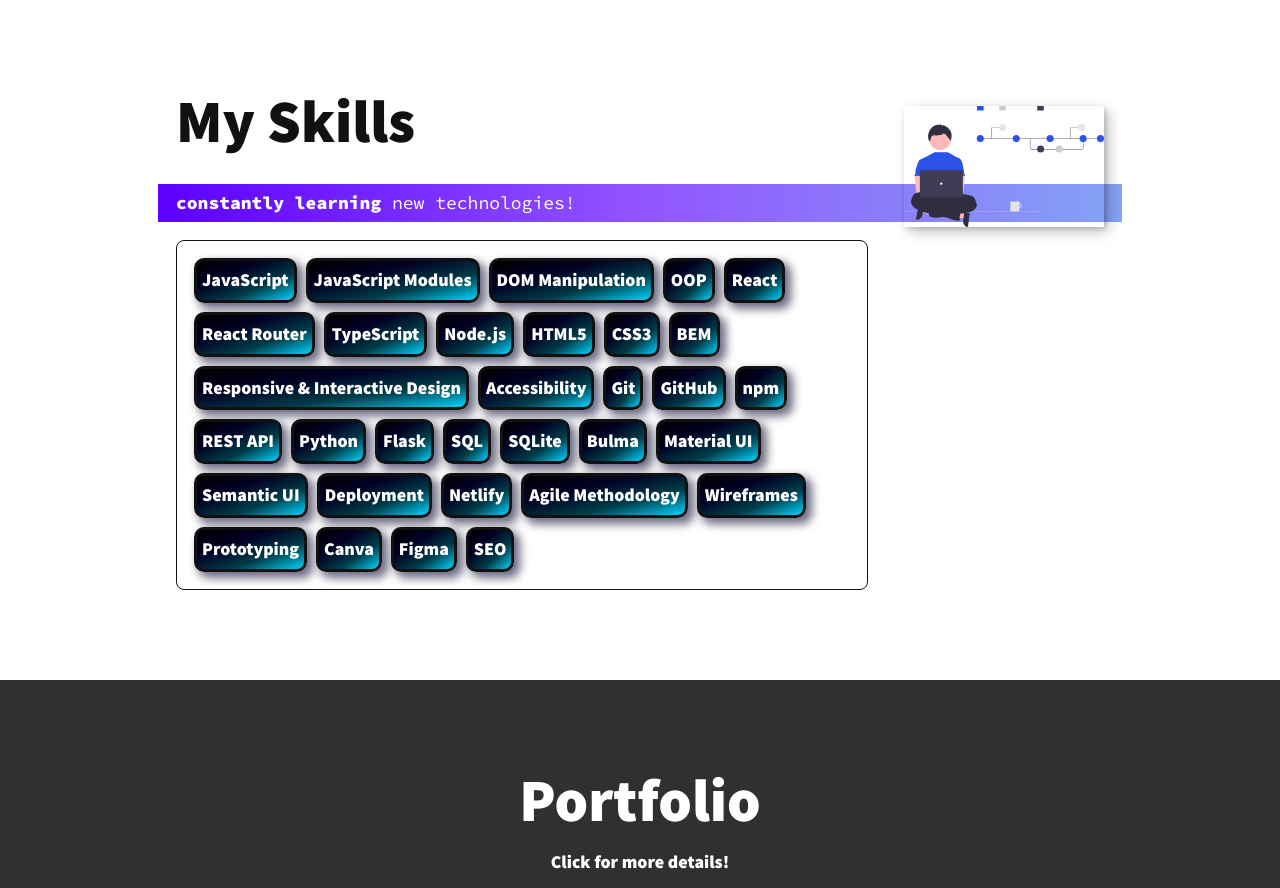
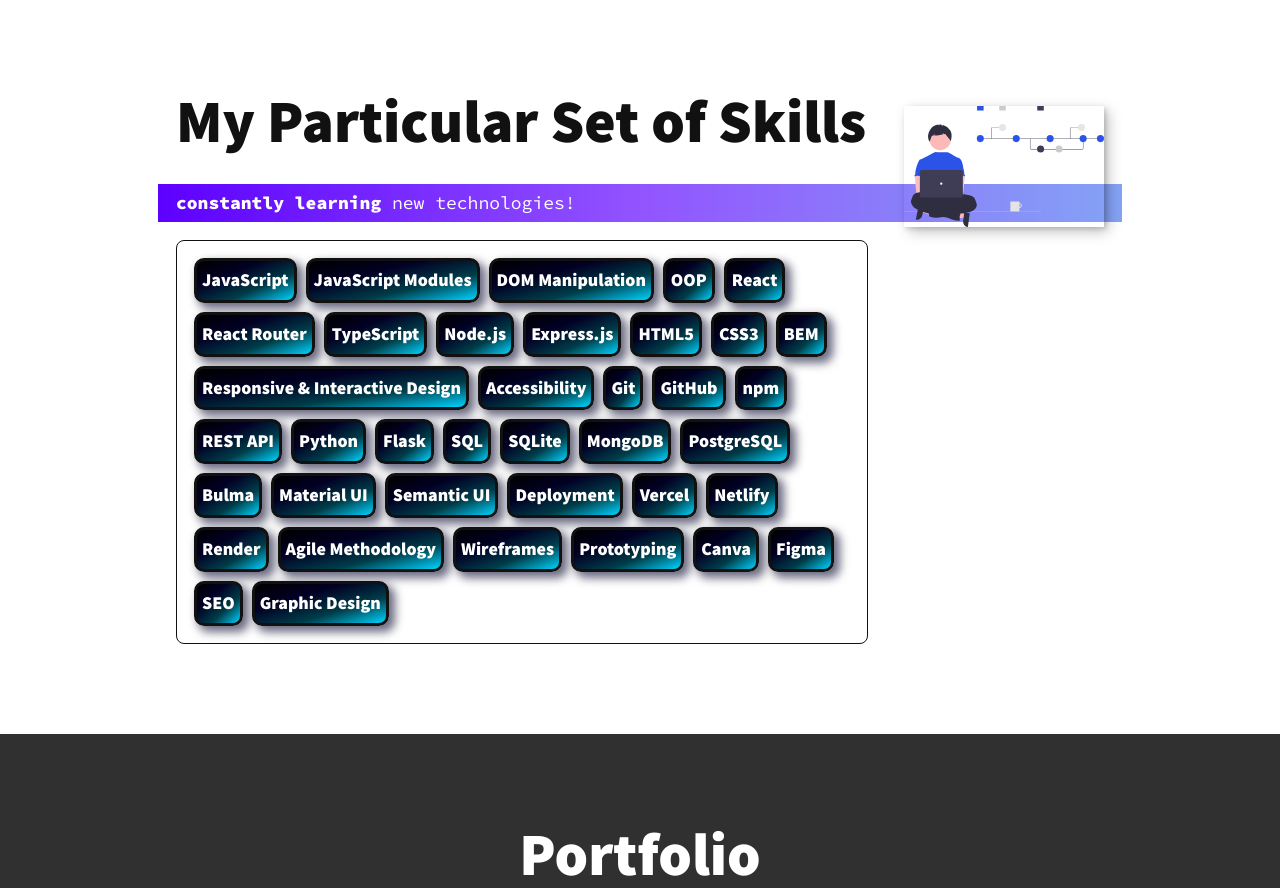
Before and after one commit to blujay0/se-portfolio, a plain HTML site: page index.html in a window 1280 px wide. Shown: the part 1864-2752 px from the top of the page. Drawn offline with nearby package versions, Linux system fonts and the light colour scheme.

Commit message:
add skills + change skills heading

```diff
--- a/index.html
+++ b/index.html
@@ -127,7 +127,7 @@
 
   <!-- My Skills -->
   <section class="my-skills" id="skills">
-    <h2 class="section__title section__title--skills">My Skills</h2>
+    <h2 class="section__title section__title--skills">My Particular Set of Skills</h2>
     <p class="section__subtitle section__subtitle--skills"><strong>constantly learning</strong> new technologies!</p>
 
     <div class="skills">
@@ -141,7 +141,7 @@
       <!-- <div class="skill">Next.js</div> -->
       <div class="skill">TypeScript</div>
       <div class="skill">Node.js</div>
-      <!-- <div class="skill">Express.js</div> -->
+      <div class="skill">Express.js</div>
       <div class="skill">HTML5</div>
       <div class="skill">CSS3</div>
       <div class="skill">BEM</div>
@@ -156,24 +156,25 @@
       <!-- <div class="skill">GraphQL</div> -->
       <div class="skill">SQL</div>
       <div class="skill">SQLite</div>
-      <!-- <div class="skill">MongoDB</div> -->
-      <!-- <div class="skill">PostgreSQL</div> -->
+      <div class="skill">MongoDB</div>
+      <div class="skill">PostgreSQL</div>
       <div class="skill">Bulma</div>
       <div class="skill">Material UI</div>
       <div class="skill">Semantic UI</div>
       <!-- <div class="skill">Tailwind CSS</div> -->
-      <!-- <div class="skill">Vercel</div> -->
+      <div class="skill">Deployment</div>
+      <div class="skill">Vercel</div>
       <!-- <div class="skill">Digital Ocean</div> -->
-      <div class="skill">Deployment</div>
       <div class="skill">Netlify</div>
       <!-- <div class="skill">Firebase</div> -->
-      <!-- <div class="skill">Render</div> -->
+      <div class="skill">Render</div>
       <div class="skill">Agile Methodology</div>
       <div class="skill">Wireframes</div>
       <div class="skill">Prototyping</div>
       <div class="skill">Canva</div>
       <div class="skill">Figma</div>
       <div class="skill">SEO</div>
+      <div class="skill">Graphic Design</div>
     </div>
 
     <img src="css/media/undraw_version_control.svg" alt="a programmer in front of a computer" class="my-skills__img">
```
